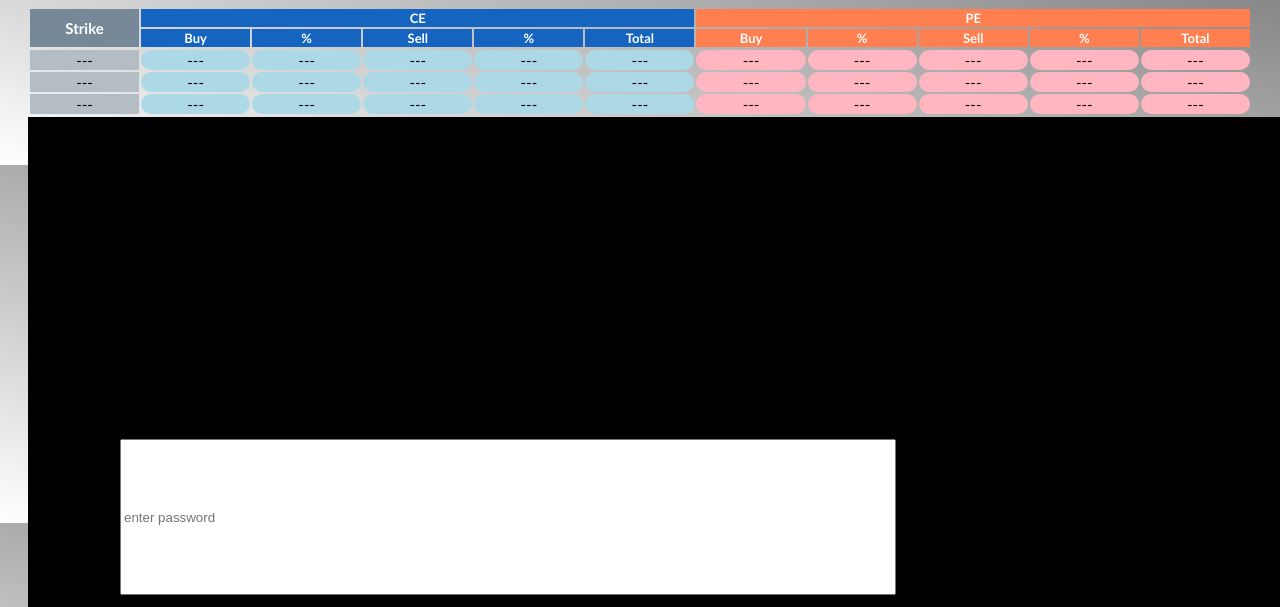
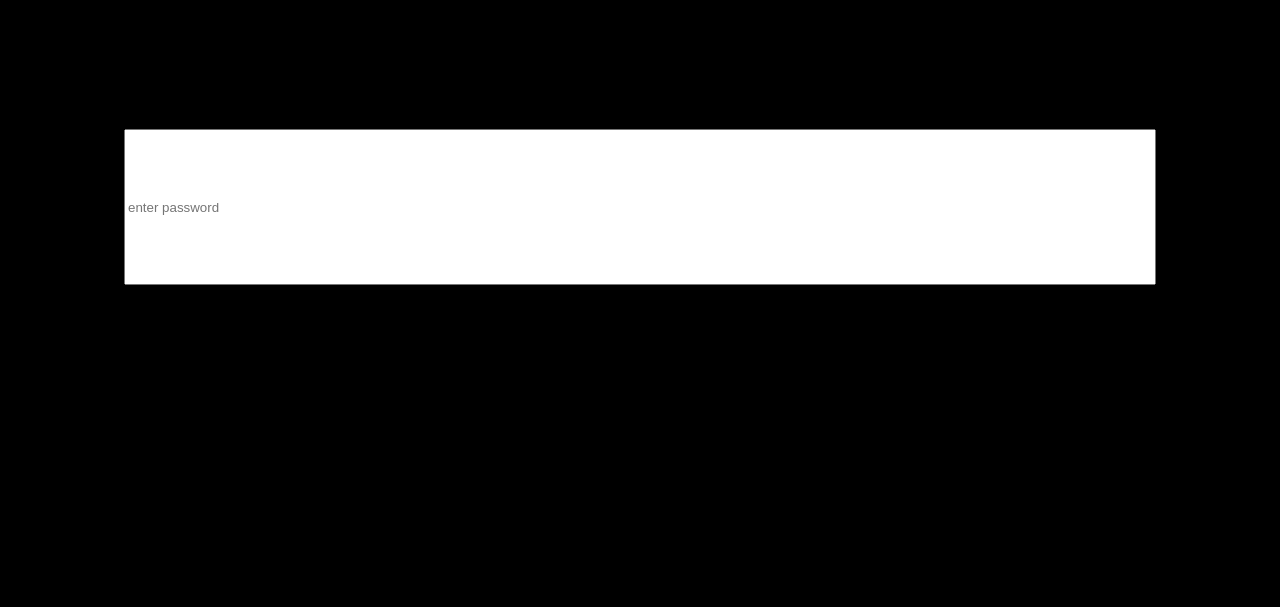
Before and after one commit to brishanksingh7843-design/NiftyLive, a website: page index.html in a window 1280 px wide. Shown: the part 193-800 px from the top of the page. Drawn offline with Linux system fonts and the light colour scheme.

Commit message:
Update index.html

```diff
--- a/index.html
+++ b/index.html
@@ -112,7 +112,10 @@
         color: white;
       }
       .akak{
+        display:block;
         position:fixed;
+        top:0;
+        left:0;
         box-sizing:border-box;
         width:100vw;
         height:100vh;
```
